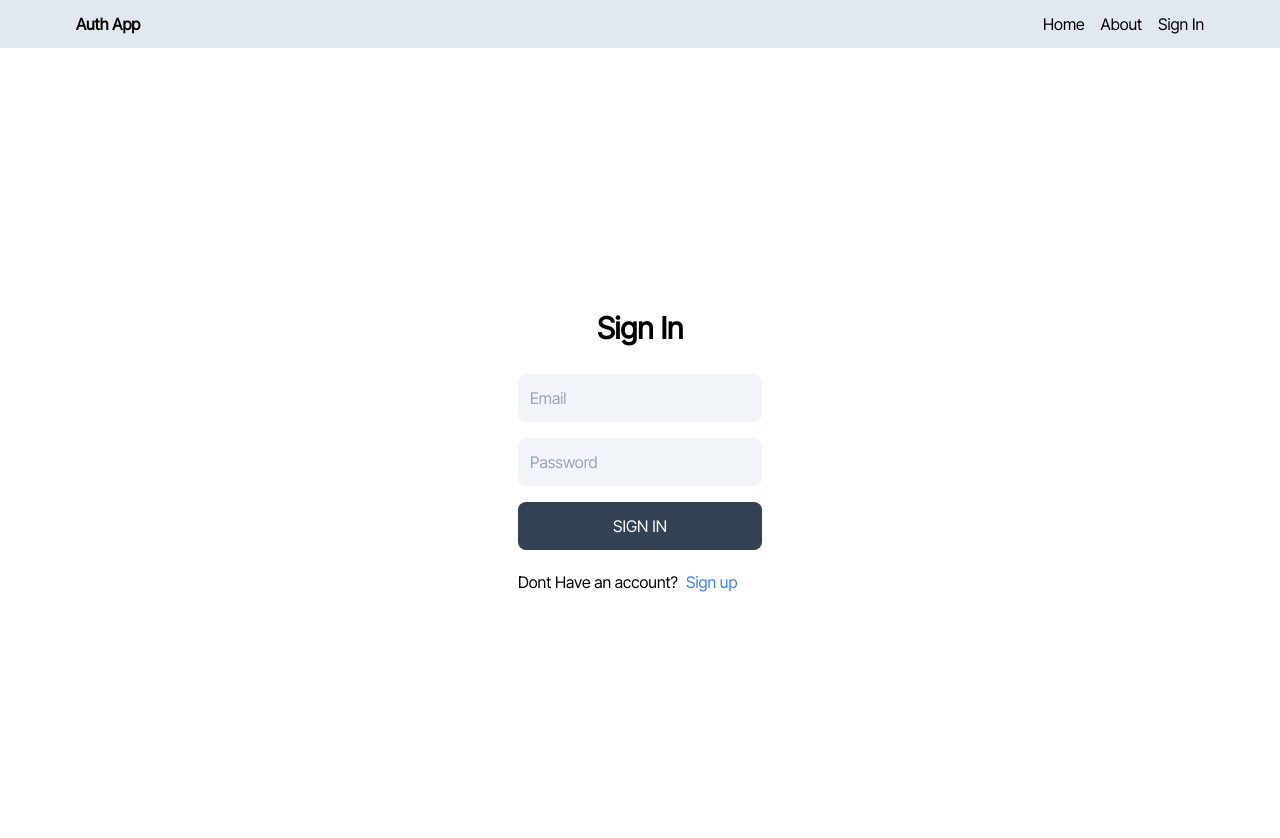
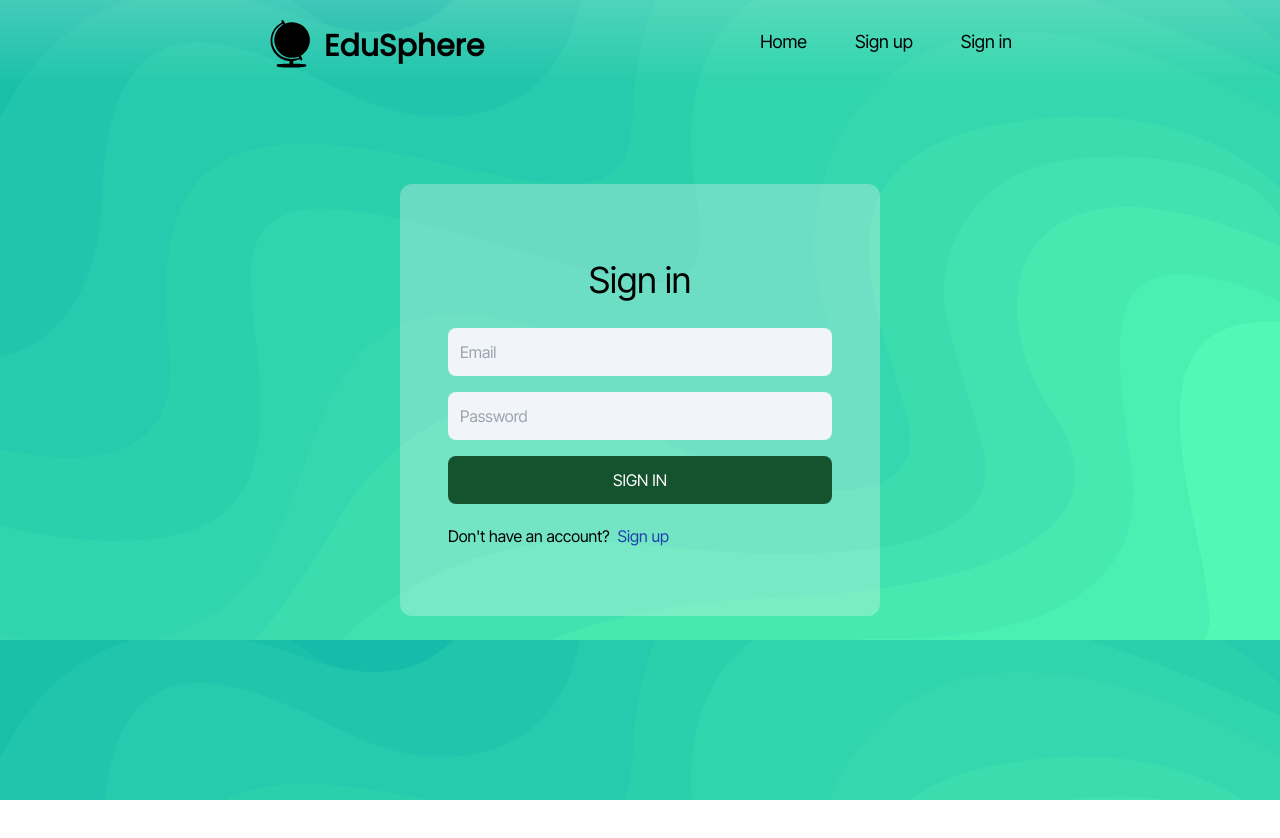
Before and after one commit to jdhruv1503/fluffy-spoon, a React (Vite) app in the folder client/: page /sign-in in a window 1280 px wide. Shown: the top 838 px of the page. After the commit the page ends 800 px from the top, so only its background shows below. Built offline with nearby package versions, Linux system fonts and the light colour scheme; no server answers.

Commit message:
Header and SignUp page styling

```diff
--- a/client/src/components/Header.jsx
+++ b/client/src/components/Header.jsx
@@ -1,28 +1,83 @@
-import { Link } from 'react-router-dom';
-import { useSelector } from 'react-redux';
+import { Link } from "react-router-dom";
+import { useSelector } from "react-redux";
 
 export default function Header() {
   const { currentUser } = useSelector((state) => state.user);
   return (
-    <div className='bg-slate-200'>
-      <div className='flex justify-between items-center max-w-6xl mx-auto p-3'>
-        <Link to='/'>
-          <h1 className='font-bold'>Auth App</h1>
+    <div className="backdrop-blur-xs w-full bg-gradient-to-b from-gray-100/20 to-gray-900/0 absolute">
+      <div className="flex justify-between items-center mx-auto p-3">
+        <Link to="/">
+          <div className="flex flex-row ml-64 mt-2">
+            <svg
+              className="h-12 w-12"
+              version="1.0"
+              xmlns="http://www.w3.org/2000/svg"
+              viewBox="0 0 1143.000000 1280.000000"
+              preserveAspectRatio="xMidYMid meet"
+            >
+              <g
+                transform="translate(0.000000,1280.000000) scale(0.100000,-0.100000)"
+                fill="#000000"
+                stroke="none"
+              >
+                <path
+                  d="M3060 12793 c-26 -10 -61 -47 -80 -83 -32 -63 -43 -151 -38 -308 5
+-141 6 -150 36 -209 18 -34 32 -64 32 -67 0 -2 -53 -32 -117 -67 -826 -438
+-1545 -1099 -2041 -1879 -446 -701 -724 -1483 -816 -2300 -240 -2115 766
+-4158 2592 -5264 679 -411 1492 -679 2274 -749 l133 -12 3 -351 2 -352 -162
+-6 c-90 -3 -309 -8 -488 -11 -179 -3 -496 -12 -705 -21 -1095 -42 -1807 -114
+-1984 -200 l-54 -27 7 -81 c3 -44 6 -128 7 -186 1 -69 6 -114 15 -133 87 -167
+785 -290 1984 -347 497 -24 799 -31 1545 -37 2118 -16 3615 85 4113 277 83 32
+156 86 168 123 4 12 11 25 17 28 6 4 7 66 2 174 -9 197 -10 200 -119 234 -292
+90 -1388 173 -2596 196 -162 3 -395 8 -518 11 l-222 6 2 362 3 361 155 22
+c519 75 1034 221 1489 422 51 23 94 40 95 39 1 -2 11 -22 21 -46 36 -83 248
+-259 366 -303 67 -26 139 -25 173 2 67 52 90 157 84 371 l-5 153 -190 386
+-190 385 76 44 c193 110 482 314 660 464 747 628 1269 1442 1530 2381 179 644
+213 1384 95 2065 -233 1348 -1065 2551 -2249 3252 -1260 745 -2819 874 -4163
+344 l-109 -43 -179 360 c-197 394 -193 389 -355 511 -111 84 -242 132 -299
+109z m190 -1153 l60 -120 -23 -14 c-371 -231 -617 -425 -908 -715 -239 -239
+-417 -454 -588 -709 -394 -589 -646 -1238 -751 -1937 -70 -460 -66 -1004 10
+-1473 210 -1293 962 -2452 2067 -3185 993 -658 2208 -914 3403 -716 288 48
+615 135 873 233 l67 25 70 -139 c39 -77 70 -144 70 -149 0 -24 -505 -169 -783
+-225 -596 -120 -1303 -141 -1897 -55 -908 130 -1765 489 -2480 1038 -257 197
+-572 495 -774 731 -566 662 -948 1455 -1100 2280 -58 317 -78 540 -78 885 -1
+341 27 629 89 935 272 1349 1096 2510 2316 3264 88 54 285 165 294 166 2 0 30
+-54 63 -120z"
+                />
+              </g>
+            </svg>
+
+            <h1 className="mx-2 py-2 font-bold text-3xl font-poppins items-center justify-center align-middle">
+              EduSphere
+            </h1>
+          </div>
         </Link>
-        <ul className='flex gap-4'>
-          <Link to='/'>
+        <ul className="flex gap-12 text-lg mr-64">
+          <Link to="/">
             <li>Home</li>
           </Link>
-          <Link to='/about'>
-            <li>About</li>
-          </Link>
-          <Link to='/profile'>
-            {currentUser ? (
-              <img src={currentUser.profilePicture} alt='profile' className='h-7 w-7 rounded-full object-cover' />
-            ) : (
-              <li>Sign In</li>
-            )}
-          </Link>
+          {currentUser ? <></> : <Link to="/sign-up">{<li>Sign up</li>}</Link>}
+          {currentUser ? <></> : <Link to="/sign-in">{<li>Sign in</li>}</Link>}
+
+          {currentUser ? (
+            <Link to="/dashboard">{<li>Dashboard</li>}</Link>
+          ) : (
+            <></>
+          )}
+
+          {currentUser ? (
+            <Link to="/profile">
+              {
+                <img
+                  src={currentUser.profilePicture}
+                  alt="profile"
+                  className="h-7 w-7 rounded-full"
+                />
+              }
+            </Link>
+          ) : (
+            <></>
+          )}
         </ul>
       </div>
     </div>
--- a/client/src/pages/SignIn.jsx
+++ b/client/src/pages/SignIn.jsx
@@ -1,11 +1,11 @@
-import { useState } from 'react';
-import { Link, useNavigate } from 'react-router-dom';
+import { useState } from "react";
+import { Link, useNavigate } from "react-router-dom";
 import {
   signInStart,
   signInSuccess,
   signInFailure,
-} from '../redux/user/userSlice';
-import { useDispatch, useSelector } from 'react-redux';
+} from "../redux/user/userSlice";
+import { useDispatch, useSelector } from "react-redux";
 
 export default function SignIn() {
   const [formData, setFormData] = useState({});
@@ -21,10 +21,10 @@ export default function SignIn() {
     e.preventDefault();
     try {
       dispatch(signInStart());
-      const res = await fetch('/api/auth/signin', {
-        method: 'POST',
+      const res = await fetch("/api/auth/signin", {
+        method: "POST",
         headers: {
-          'Content-Type': 'application/json',
+          "Content-Type": "application/json",
         },
         body: JSON.stringify(formData),
       });
@@ -34,45 +34,47 @@ export default function SignIn() {
         return;
       }
       dispatch(signInSuccess(data));
-      navigate('/');
+      navigate("/");
     } catch (error) {
       dispatch(signInFailure(error));
     }
   };
   return (
-    <div className='h-screen flex items-center justify-center'>
-    <div className='p-3 max-w-xl mx-auto'>
-      <h1 className='text-3xl text-center font-semibold my-7'>Sign In</h1>
-      <form onSubmit={handleSubmit} className='flex flex-col gap-4'>
+    <div className="h-screen flex items-center bg-green-svg justify-center">
+      <div className="p-12 backdrop-blur-xs bg-gray-100/30 rounded-xl">
+        <h1 className="text-4xl text-left text-center font-sans my-7">
+          Sign in
+        </h1>
+        <form onSubmit={handleSubmit} className="flex flex-col gap-4">
           <input
-          type='email'
-          placeholder='Email'
-          id='email'
-          className='bg-slate-100 p-3 rounded-lg'
+            type="email"
+            placeholder="Email"
+            id="email"
+            className="bg-slate-100 p-3 w-96 rounded-lg"
             onChange={handleChange}
           />
           <input
-          type='password'
-          placeholder='Password'
-          id='password'
-          className='bg-slate-100 p-3 rounded-lg'
+            type="password"
+            placeholder="Password"
+            id="password"
+            className="bg-slate-100 p-3 w-96 rounded-lg"
             onChange={handleChange}
           />
           <button
             disabled={loading}
-          className='bg-slate-700 text-white p-3 rounded-lg uppercase hover:opacity-95 disabled:opacity-80'
+            className="bg-green-900 text-white p-3 rounded-lg uppercase hover:opacity-95 disabled:opacity-80"
           >
-          {loading ? 'Loading...' : 'Sign In'}
+            {loading ? "Signing you in..." : "Sign In"}
           </button>
         </form>
-      <div className='flex gap-2 mt-5'>
-        <p>Dont Have an account?</p>
-        <Link to='/sign-up'>
-          <span className='text-blue-500'>Sign up</span>
+        <div className="flex gap-2 mt-5">
+          <p>Don't have an account?</p>
+          <Link to="/sign-up">
+            <span className="text-blue-800">Sign up</span>
           </Link>
         </div>
-      <p className='text-red-700 mt-5'>
-        {error ? error.message || 'Something went wrong!' : ''}
+        <p className="text-red-700 mt-5">
+          {error ? error.message || "Something went wrong!" : ""}
         </p>
       </div>
     </div>
--- a/client/src/pages/SignUp.jsx
+++ b/client/src/pages/SignUp.jsx
@@ -1,5 +1,5 @@
-import { useState } from 'react';
-import { Link, useNavigate } from 'react-router-dom';
+import { useState } from "react";
+import { Link, useNavigate } from "react-router-dom";
 
 export default function SignUp() {
   const [formData, setFormData] = useState({});
@@ -15,10 +15,10 @@ export default function SignUp() {
     try {
       setLoading(true);
       setError(false);
-      const res = await fetch('/api/auth/signup', {
-        method: 'POST',
+      const res = await fetch("/api/auth/signup", {
+        method: "POST",
         headers: {
-          'Content-Type': 'application/json',
+          "Content-Type": "application/json",
         },
         body: JSON.stringify(formData),
       });
@@ -29,51 +29,55 @@ export default function SignUp() {
         setError(true);
         return;
       }
-      navigate('/sign-in');
+      navigate("/sign-in");
     } catch (error) {
       setLoading(false);
       setError(true);
     }
   };
   return (
-    <div className='p-3 max-w-lg mx-auto'>
-      <h1 className='text-3xl text-center font-semibold my-7'>Sign Up</h1>
-      <form onSubmit={handleSubmit} className='flex flex-col gap-4'>
+    <div className="h-screen flex items-center bg-green-svg justify-center">
+      <div className="p-12 backdrop-blur-xs bg-gray-100/30 rounded-xl">
+        <h1 className="text-4xl text-left text-center font-sans my-7">
+          Sign up
+        </h1>
+        <form onSubmit={handleSubmit} className="flex flex-col gap-4">
           <input
-          type='text'
-          placeholder='Username'
-          id='username'
-          className='bg-slate-100 p-3 rounded-lg'
+            type="text"
+            placeholder="Username"
+            id="username"
+            className="bg-slate-100 p-3 w-96 rounded-lg"
             onChange={handleChange}
           />
           <input
-          type='email'
-          placeholder='Email'
-          id='email'
-          className='bg-slate-100 p-3 rounded-lg'
+            type="email"
+            placeholder="Email"
+            id="email"
+            className="bg-slate-100 p-3 w-96 rounded-lg"
             onChange={handleChange}
           />
           <input
-          type='password'
-          placeholder='Password'
-          id='password'
-          className='bg-slate-100 p-3 rounded-lg'
+            type="password"
+            placeholder="Password"
+            id="password"
+            className="bg-slate-100 p-3 w-96 rounded-lg"
             onChange={handleChange}
           />
           <button
             disabled={loading}
-          className='bg-slate-700 text-white p-3 rounded-lg uppercase hover:opacity-95 disabled:opacity-80'
+            className="bg-green-900 text-white p-3 rounded-lg uppercase hover:opacity-95 disabled:opacity-80"
           >
-          {loading ? 'Loading...' : 'Sign Up'}
+            {loading ? "Signing you up..." : "Sign Up"}
           </button>
         </form>
-      <div className='flex gap-2 mt-5'>
+        <div className="flex gap-2 mt-5">
           <p>Have an account?</p>
-        <Link to='/sign-in'>
-          <span className='text-blue-500'>Sign in</span>
+          <Link to="/sign-in">
+            <span className="text-blue-800">Sign in</span>
           </Link>
         </div>
-      <p className='text-red-700 mt-5'>{error && 'Something went wrong!'}</p>
+        <p className="text-red-700 mt-5">{error && "Something went wrong!"}</p>
+      </div>
     </div>
   );
 }
--- a/client/tailwind.config.js
+++ b/client/tailwind.config.js
@@ -1,15 +1,16 @@
 /** @type {import('tailwindcss').Config} */
 export default {
-  content: [
-    "./index.html",
-    "./src/**/*.{js,ts,jsx,tsx}",
-  ],
+  content: ["./index.html", "./src/**/*.{js,ts,jsx,tsx}"],
   theme: {
     extend: {
       fontFamily: {
-        'sans': ['"Inter Tight"'],
+        sans: ['"Inter Tight"'],
+        poppins: ['"Poppins"'],
+      },
+      backgroundImage: {
+        "green-svg": "url('/src/images/green_bg.svg')",
       },
     },
   },
   plugins: [],
-}
+};
```
Also changed, not shown: client/src/App.jsx (+15 -16 lines), client/src/main.jsx (+8 -8 lines), client/src/images/green_bg.svg (added), client/src/images/logo.svg (added). Lines whose indentation alone changed are shown as unchanged.
